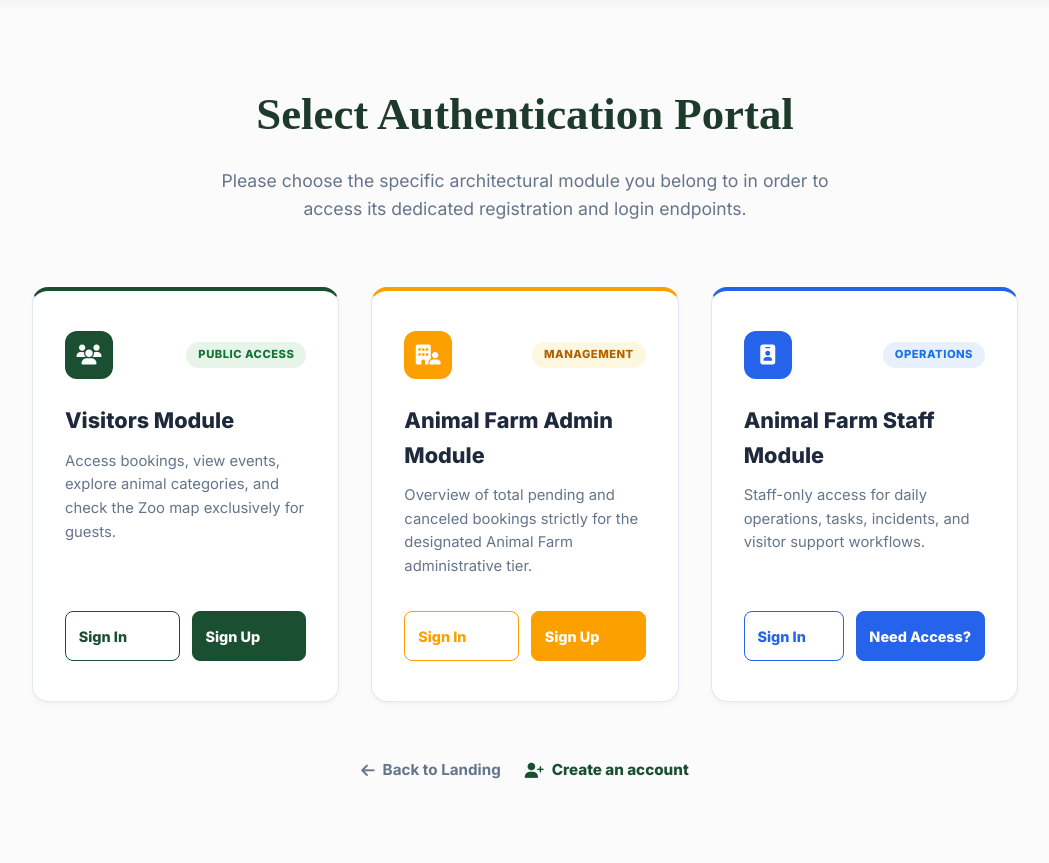
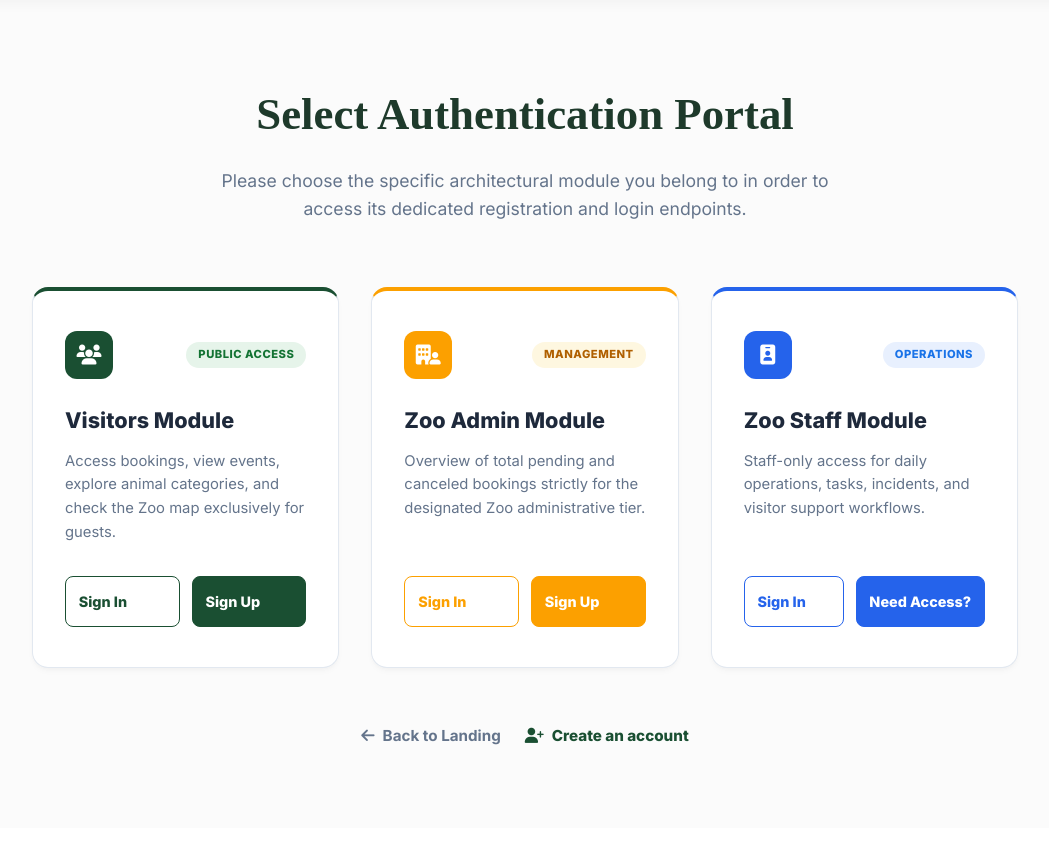
Before and after one commit to Zekkenstillworthy/Zootique, a Flask app: page /auth/portal in a window 1280 px wide. Shown: the part 61-924 px from the top of the page, without its empty margins (115-1164 px from the left). After the commit the page ends 806 px from the top, so only its background shows below. Run offline with Flask 3, Linux system fonts and the light colour scheme; some libraries are stand-ins or nearby versions; some web fonts are replaced.

Commit message:
Update Animal Farm module labels to Zoo Admin and Zoo Staff across portal and sign-in pages

```diff
--- a/blueprints/auth/routes.py
+++ b/blueprints/auth/routes.py
@@ -18,8 +18,8 @@ PASSWORD_MIN_LENGTH = 8
 
 ROLES = {
     'zootique_admin': 'Zootique Admin Database',
-    'zoo_admin': 'Animal Farm Admin Module',
-    'zoo_staff': 'Animal Farm Staff Module',
+    'zoo_admin': 'Zoo Admin Module',
+    'zoo_staff': 'Zoo Staff Module',
     'visitor': 'Visitors Module'
 }
 
--- a/templates/animal_farm_staff/logout_confirm.html
+++ b/templates/animal_farm_staff/logout_confirm.html
@@ -14,7 +14,7 @@
                 <i class="fa-solid fa-right-from-bracket" style="font-size:1.8rem;"></i>
             </div>
             <h2 style="margin:0 0 0.4rem; font-size:1.4rem;">Sign Out</h2>
-            <p style="margin:0; opacity:0.8; font-size:0.9rem;">Animal Farm Staff Module</p>
+            <p style="margin:0; opacity:0.8; font-size:0.9rem;">Zoo Staff Module</p>
         </div>
 
         <!-- Body -->
--- a/templates/auth/portal.html
+++ b/templates/auth/portal.html
@@ -71,11 +71,10 @@
                     <span
                         style="background: #fef7e0; color: #b06000; font-size: 0.7rem; font-weight: 800; padding: 0.25rem 0.75rem; border-radius: 9999px; text-transform: uppercase; letter-spacing: 0.5px;">Management</span>
                 </div>
-                <h3 style="font-size: 1.35rem; font-weight: 800; margin: 0 0 0.75rem 0; color: #1e293b;">Animal Farm
-                    Admin Module</h3>
+                <h3 style="font-size: 1.35rem; font-weight: 800; margin: 0 0 0.75rem 0; color: #1e293b;">Zoo Admin Module</h3>
                 <p
                     style="font-size: 0.925rem; color: #64748b; margin: 0 0 2rem 0; line-height: 1.6; min-height: 4.5rem;">
-                    Overview of total pending and canceled bookings strictly for the designated Animal Farm
+                    Overview of total pending and canceled bookings strictly for the designated Zoo
                     administrative tier.</p>
                 <div style="display: flex; gap: 0.75rem; width: 100%; margin-top: auto;">
                     <a href="{{ url_for('auth.login', module_name='zoo_admin') }}" class="btn btn-admin-outline"
@@ -99,8 +98,7 @@
                     <span
                         style="background: #e8f0fe; color: #1a73e8; font-size: 0.7rem; font-weight: 800; padding: 0.25rem 0.75rem; border-radius: 9999px; text-transform: uppercase; letter-spacing: 0.5px;">Operations</span>
                 </div>
-                <h3 style="font-size: 1.35rem; font-weight: 800; margin: 0 0 0.75rem 0; color: #1e293b;">Animal Farm
-                    Staff Module</h3>
+                <h3 style="font-size: 1.35rem; font-weight: 800; margin: 0 0 0.75rem 0; color: #1e293b;">Zoo Staff Module</h3>
                 <p
                     style="font-size: 0.925rem; color: #64748b; margin: 0 0 2rem 0; line-height: 1.6; min-height: 4.5rem;">
                     Staff-only access for daily operations, tasks, incidents, and visitor support workflows.</p>
--- a/templates/auth/register.html
+++ b/templates/auth/register.html
@@ -49,7 +49,7 @@
                     <label style="display: block; font-size: 0.85rem; font-weight: bold; color: #475569; margin-bottom: 0.5rem;">Account Type</label>
                     <select name="role" required style="width: 100%; padding: 0.8rem; border: 1px solid #cbd5e1; border-radius: 8px; font-family: 'Inter', sans-serif; font-size: 0.95rem; background: white;">
                         <option value="visitor">Visitor User (Bookings & Exploring)</option>
-                        <option value="zoo_admin">Animal Farm Admin Module</option>
+                        <option value="zoo_admin">Zoo Admin Module</option>
                     </select>
                 </div>
 
--- a/templates/base.html
+++ b/templates/base.html
@@ -1155,8 +1155,8 @@
 
             <!-- Top Header Bar -->
             <header class="top-header">
-                {% set _app_label = 'Zootique Admin' if request.blueprint == 'zootique_admin' else ('Animal Farm Admin'
-                if request.blueprint == 'animal_farm_admin' else ('Animal Farm Staff' if request.blueprint ==
+                {% set _app_label = 'Zootique Admin' if request.blueprint == 'zootique_admin' else ('Zoo Admin'
+                if request.blueprint == 'animal_farm_admin' else ('Zoo Staff' if request.blueprint ==
                 'animal_farm_staff' else 'Admin')) %}
                 {% set _home_url = url_for('zootique_admin.dashboard') if request.blueprint == 'zootique_admin' else
                 (url_for('animal_farm_admin.dashboard') if request.blueprint == 'animal_farm_admin' else
```
